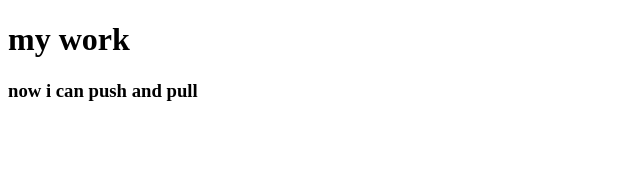
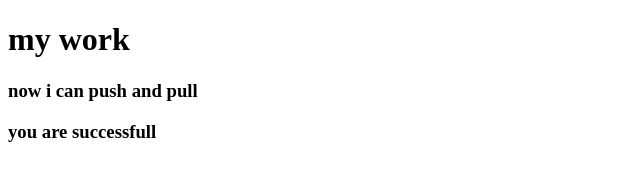
Before and after one commit to saifishrak/firstwork, a plain HTML site: page index.html in a window 1280 px wide. Shown: the whole page, without its empty margins (0-640 px from the left). Drawn offline with Linux system fonts and the light colour scheme.

Commit message:
Update index.html

```diff
--- a/index.html
+++ b/index.html
@@ -11,6 +11,7 @@
 <body>
     <h1>my work</h1>
     <h3>now i can push and pull</h3>
+    <h3>you are successfull</h3>
 </body>
 
 </html>
```
